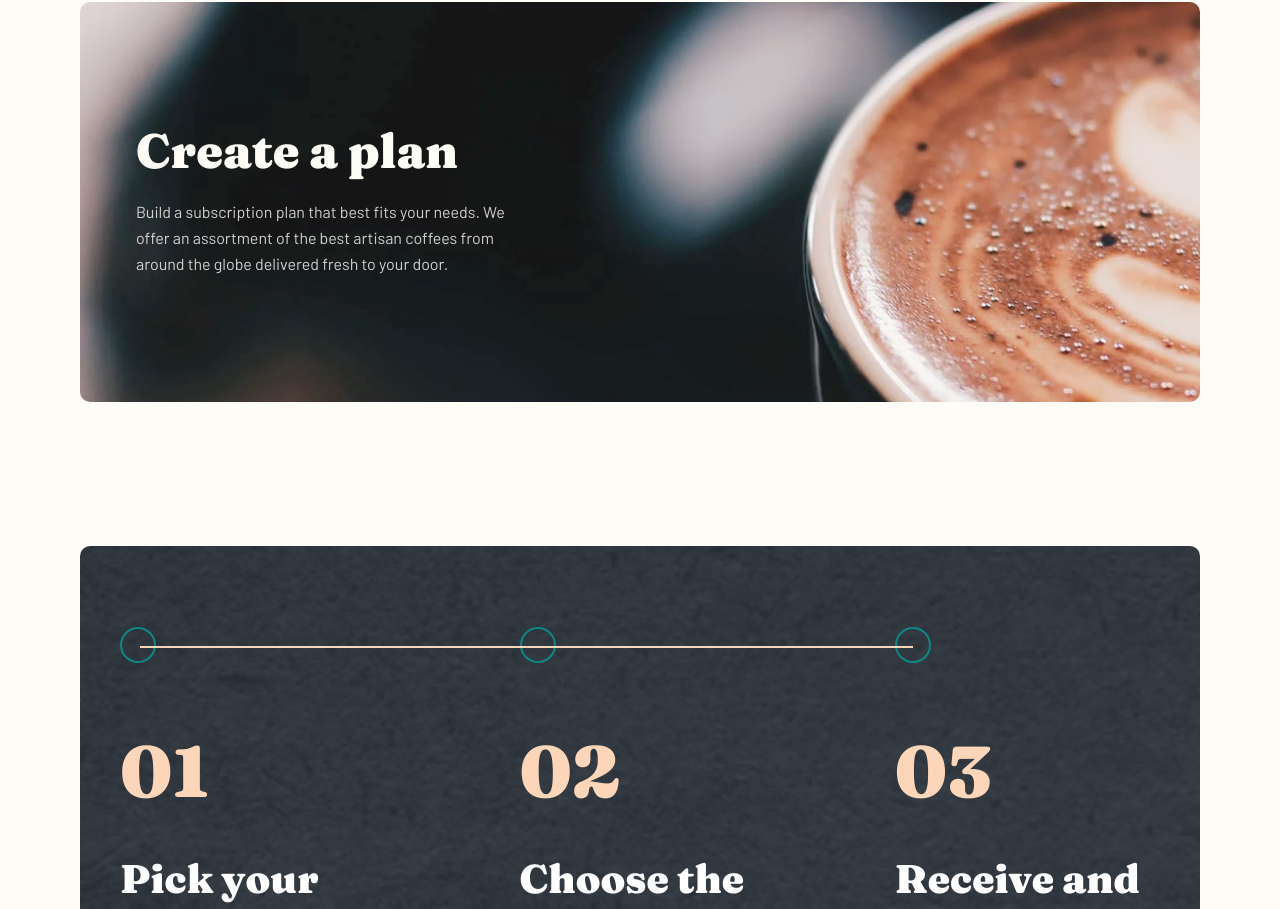
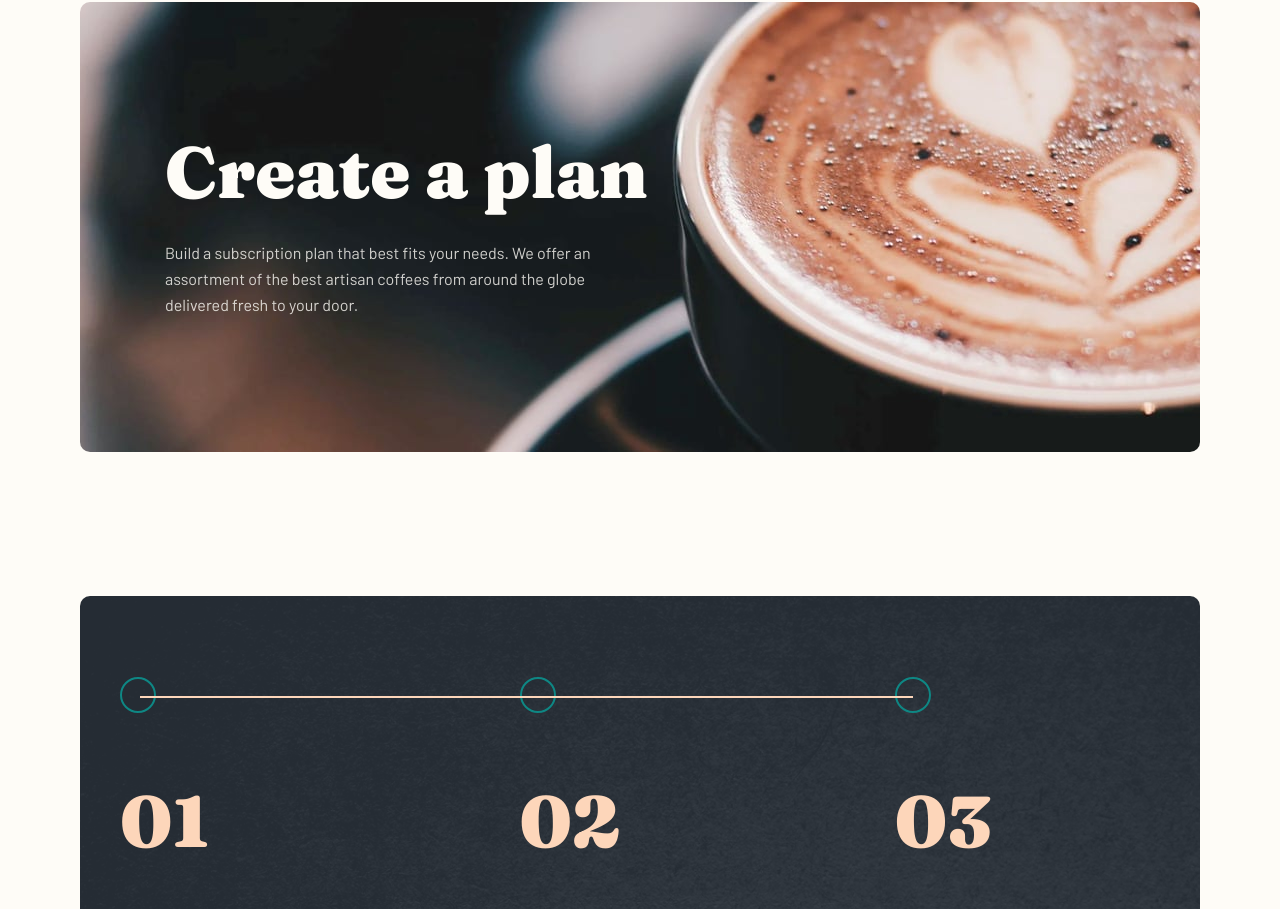
Before and after one commit to gcarter89/coffeeroasters, a React (Create React App) app: page / in a window 1280 px wide. Shown: the part 124-1033 px from the top of the page. Built offline with nearby package versions, Linux system fonts and the light colour scheme.

Commit message:
completed hero section

```diff
--- a/src/components/plan/Plan.module.scss
+++ b/src/components/plan/Plan.module.scss
@@ -183,6 +183,7 @@
         }
 
         &__steps {
+            background-image: url('../../assets/plan/tablet/bg-steps.png');
             margin-right: -40px;
             margin-left: -40px;
             margin-bottom: 144px;
@@ -272,7 +273,24 @@
 
 @media screen and (min-width:'1200px') {
     .plan {
+        &__hero {
+            background-image: url('../../assets/plan/desktop/image-hero-blackcup.jpg');
+            height: 450px;
+            padding: 134px 85px;
+        }
+
+        &__heroText {
+            max-width: 486px;
+            h1 {
+                font-size: 72px;
+                line-height: 72px;
+                margin-bottom: 32px;
+            }
+        }
+
+
         &__steps {
+            background-image: url('../../assets/plan/desktop/bg-steps.png');
             margin-left: auto;
             margin-right: auto;
             max-width: 1280px;
```
